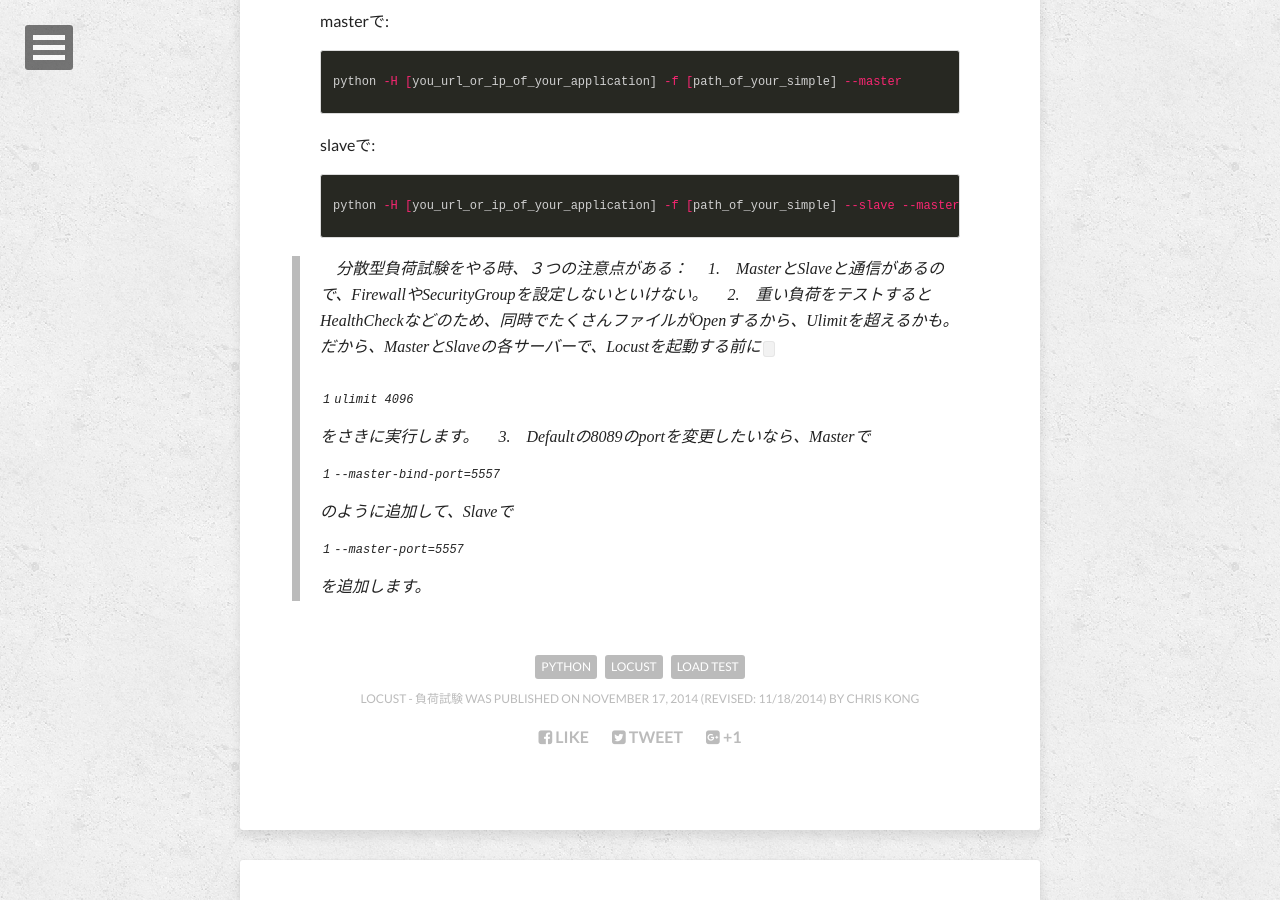
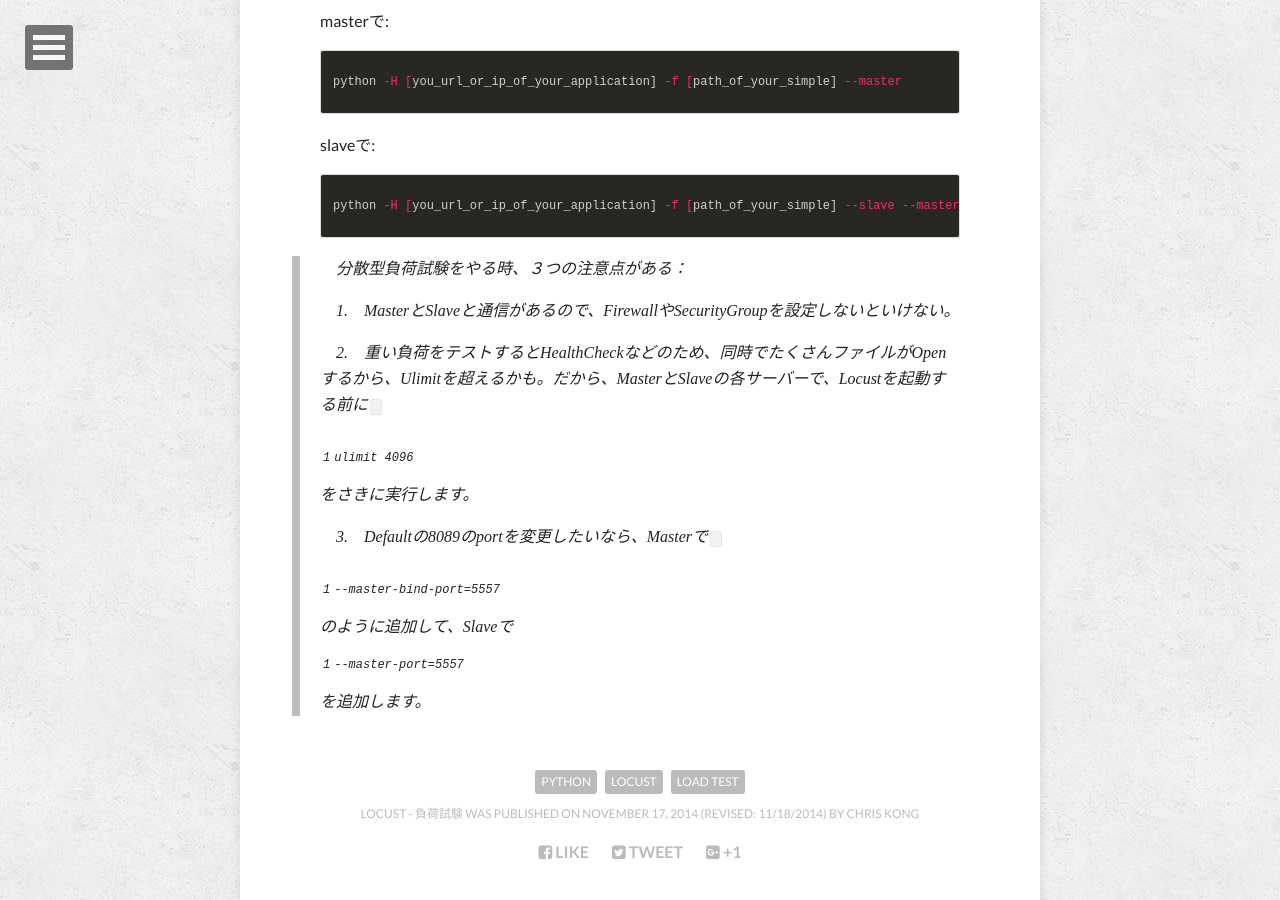
Before and after one commit to visualskyrim/visualskyrim.github.io, a Jekyll site: the page built from _posts/2014-11-17-loadtest-with-locust.md, in a window 1280 px wide and 900 px high, scrolled down 2991 px. Built offline with Jekyll 4.4.1, drawn with Linux system fonts in a browser that asks for light colours; nearby versions of some CDN libraries; comment, search, counter and statistics services are not loaded; part of the change alters nothing that is shown; some of the changed text lies outside the part shown.

```diff
--- a/_posts/2014-11-17-loadtest-with-locust.md
+++ b/_posts/2014-11-17-loadtest-with-locust.md
@@ -32,7 +32,7 @@ REF
 - Responseの内容をチェックしたいんですが、チェックするとRequestを送信するのが遅くなる。バランスが取りにくい。
 - 自分でそんな負荷試験プログラム書きたくない。
 
-Locustは以上の全ての問題を解決できます。（謎の声：理想の負荷試験、Locust）
+Locustは以上の全ての問題を解決できます。
 
 # Locustの基本機能
 
@@ -137,6 +137,9 @@ python -H [you_url_or_ip_of_your_application] -f [path_of_your_simple] --slave -
 {% endhighlight %}
 
 >　分散型負荷試験をやる時、３つの注意点がある：
+>
 >　1.　MasterとSlaveと通信があるので、FirewallやSecurityGroupを設定しないといけない。
+>
 >　2.　重い負荷をテストするとHealthCheckなどのため、同時でたくさんファイルがOpenするから、Ulimitを超えるかも。だから、MasterとSlaveの各サーバーで、Locustを起動する前に`ulimit 4096`をさきに実行します。
+>
 >　3.　Defaultの8089のportを変更したいなら、Masterで`--master-bind-port=5557`のように追加して、Slaveで`--master-port=5557`を追加します。
```
